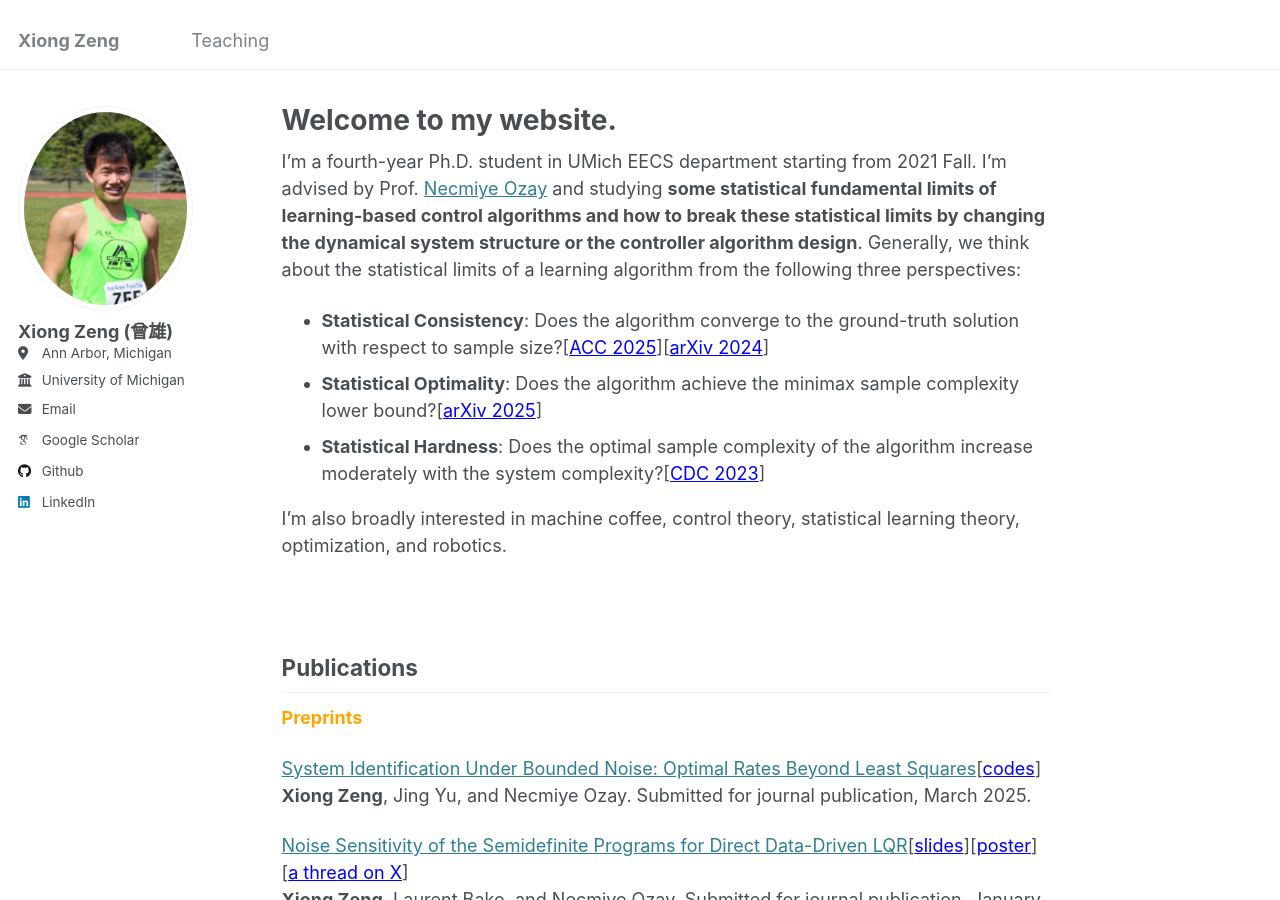
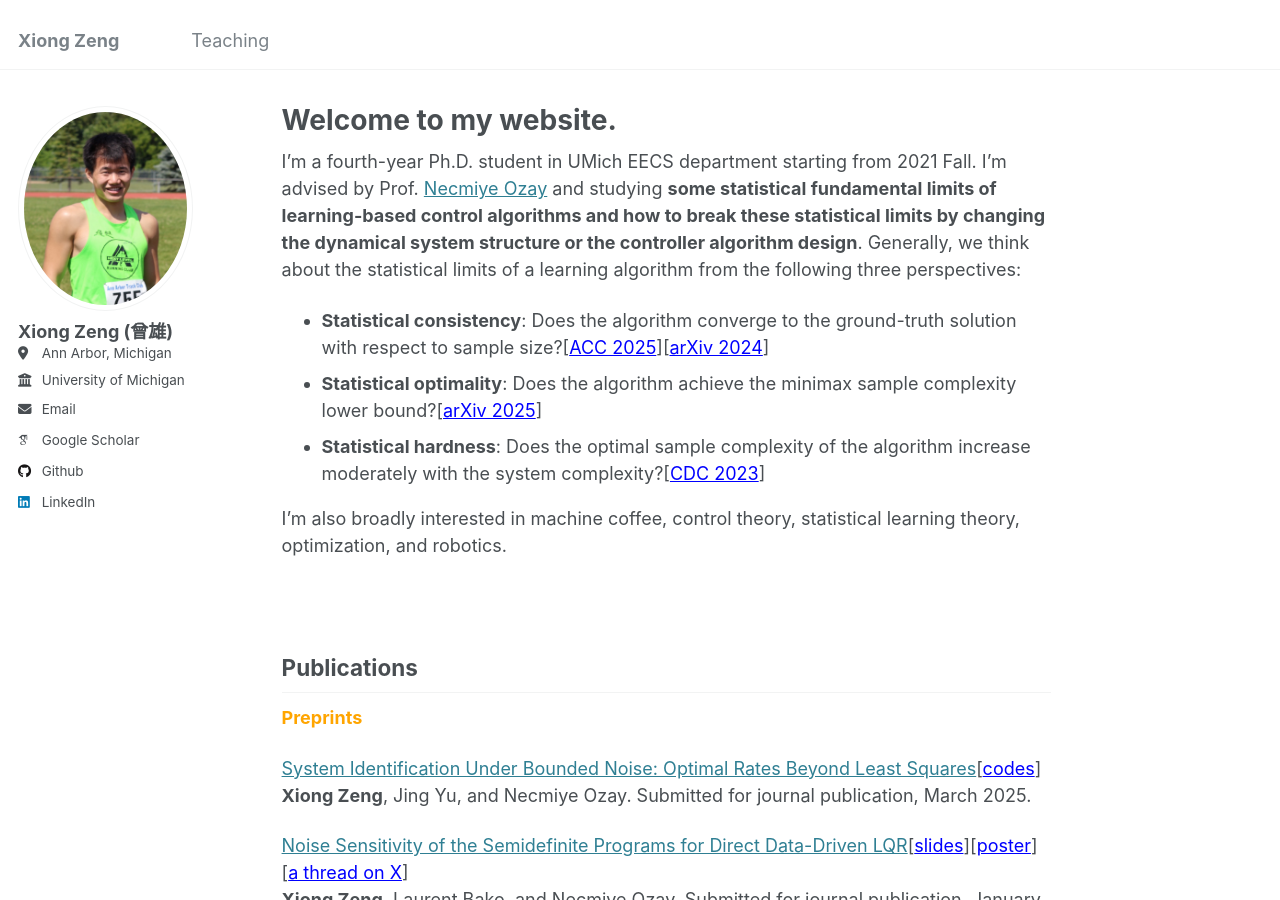
Before and after one commit to zengxiong111/zengxiong.github.io, a Jekyll site: the page built from _pages/about.md, in a window 1280 px wide and 900 px high. Built offline with Jekyll 4.4.1, drawn with Linux system fonts in a browser that asks for light colours; some web fonts are replaced.

Commit message:
Update about.md

```diff
--- a/_pages/about.md
+++ b/_pages/about.md
@@ -8,9 +8,9 @@ redirect_from:
 ---
 
 I'm a fourth-year Ph.D. student in UMich EECS department starting from 2021 Fall. I'm advised by Prof. <a href="https://web.eecs.umich.edu/~necmiye/" target="_blank">Necmiye Ozay</a> and studying **some statistical fundamental limits of learning-based control algorithms and how to break these statistical limits by changing the dynamical system structure or the controller algorithm design**. Generally, we think about the statistical limits of a learning algorithm from the following three perspectives:
-- **Statistical Consistency**: Does the algorithm converge to the ground-truth solution with respect to sample size?[<a href="https://web.eecs.umich.edu/~necmiye/pubs/ZengBO_acc25.pdf" style="color: blue;" target="_blank">ACC 2025</a>][<a href="https://arxiv.org/abs/2412.19705" style="color: blue;" target="_blank">arXiv 2024</a>]
-- **Statistical Optimality**: Does the algorithm achieve the minimax sample complexity lower bound?[<a href="https://arxiv.org/abs/2503.16817" style="color: blue;" target="_blank">arXiv 2025</a>]
-- **Statistical Hardness**: Does the optimal sample complexity of the algorithm increase moderately with the system complexity?[<a href="https://arxiv.org/abs/2311.11151" style="color: blue;" target="_blank">CDC 2023</a>]
+- **Statistical consistency**: Does the algorithm converge to the ground-truth solution with respect to sample size?[<a href="https://web.eecs.umich.edu/~necmiye/pubs/ZengBO_acc25.pdf" style="color: blue;" target="_blank">ACC 2025</a>][<a href="https://arxiv.org/abs/2412.19705" style="color: blue;" target="_blank">arXiv 2024</a>]
+- **Statistical optimality**: Does the algorithm achieve the minimax sample complexity lower bound?[<a href="https://arxiv.org/abs/2503.16817" style="color: blue;" target="_blank">arXiv 2025</a>]
+- **Statistical hardness**: Does the optimal sample complexity of the algorithm increase moderately with the system complexity?[<a href="https://arxiv.org/abs/2311.11151" style="color: blue;" target="_blank">CDC 2023</a>]
 
 I'm also broadly interested in machine coffee, control theory, statistical learning theory, optimization, and robotics.
 
```
